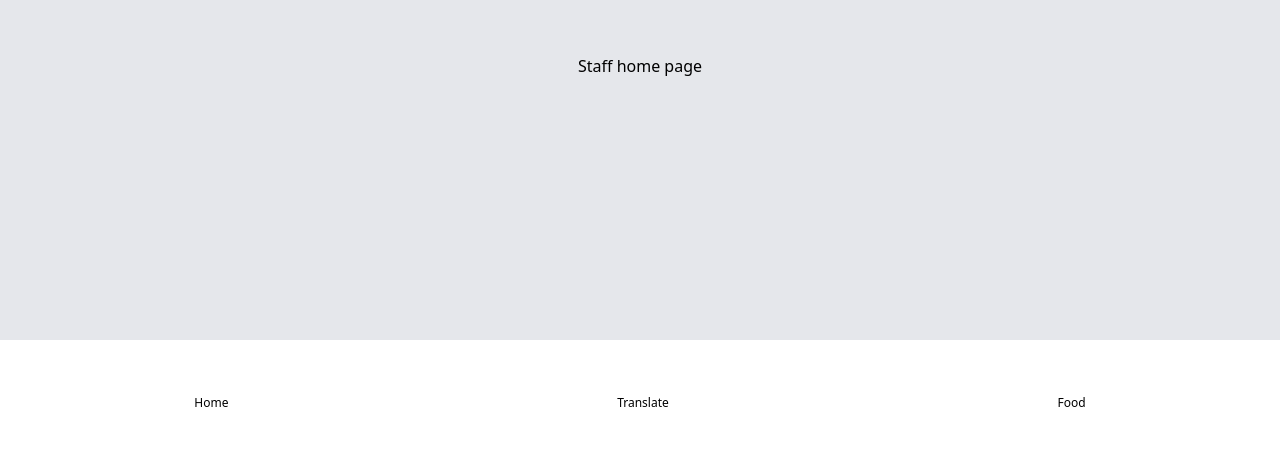
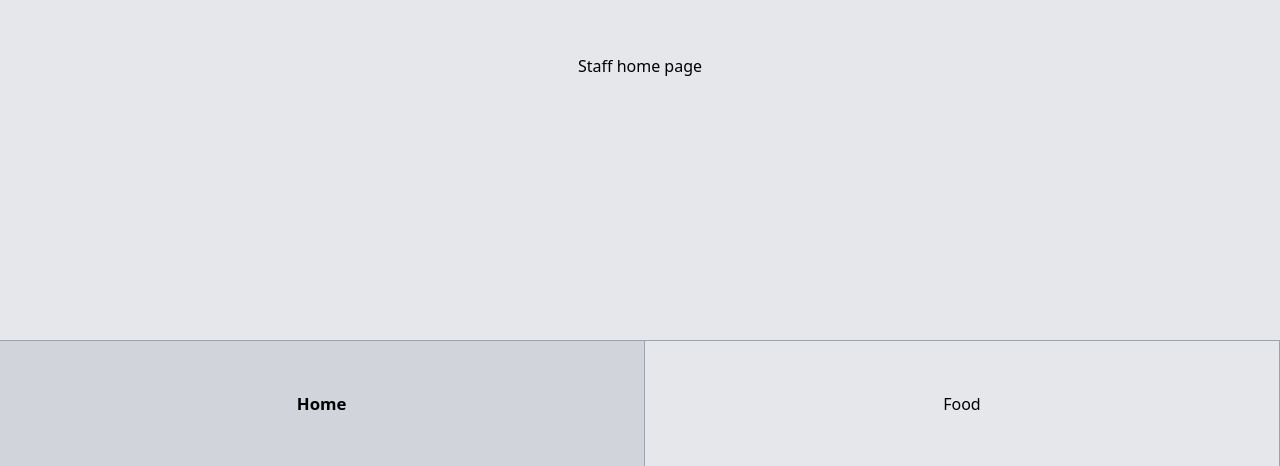
Before and after one commit to daltay15/HackDFW, a React (Create React App) app: page /staffdisplay in a window 1280 px wide. Shown: the part 334-800 px from the top of the page. Built offline with nearby package versions, Linux system fonts and the light colour scheme.

Commit message:
Styles on Navigation Bar

```diff
--- a/src/components/linkitem.js
+++ b/src/components/linkitem.js
@@ -6,11 +6,11 @@ export default function LinkItem({ href, title }) {
   const isActive = location.pathname == href;
 
   return (
-    <div className="grow h-full flex items-center justify-center">
+    <div className={`grow h-full flex items-center justify-center border-t border-gray-400 border-r ${isActive ? "bg-gray-300" : "bg-gray-200"}`}>
     <a href={href}>
       <div
-        className={`text-xs flex items-center cursor-pointer hover:scale-110 transition duration-100 font-novaregular text-black  ${
-          isActive ? "scale-105 underline" : ""
+        className={`text-md flex items-center cursor-pointer hover:scale-110 transition duration-100 font-novaregular text-black  ${
+          isActive ? "scale-105 font-bold" : ""
         }`}
       >
         {title}
--- a/src/pages/Staff/staffDisplay.js
+++ b/src/pages/Staff/staffDisplay.js
@@ -5,9 +5,8 @@ import Navigation from "../../components/navigation";
 export default function StaffDisplay() {
 
   const tabs = [
-    { title: "Home", href: "/" },
-    { title: "Translate", href: "/" },
-    { title: "Food", href: "/" },
+    { title: "Home", href: "/staffdisplay" },
+    { title: "Food", href: "/menu" },
 
   ];
 
```
